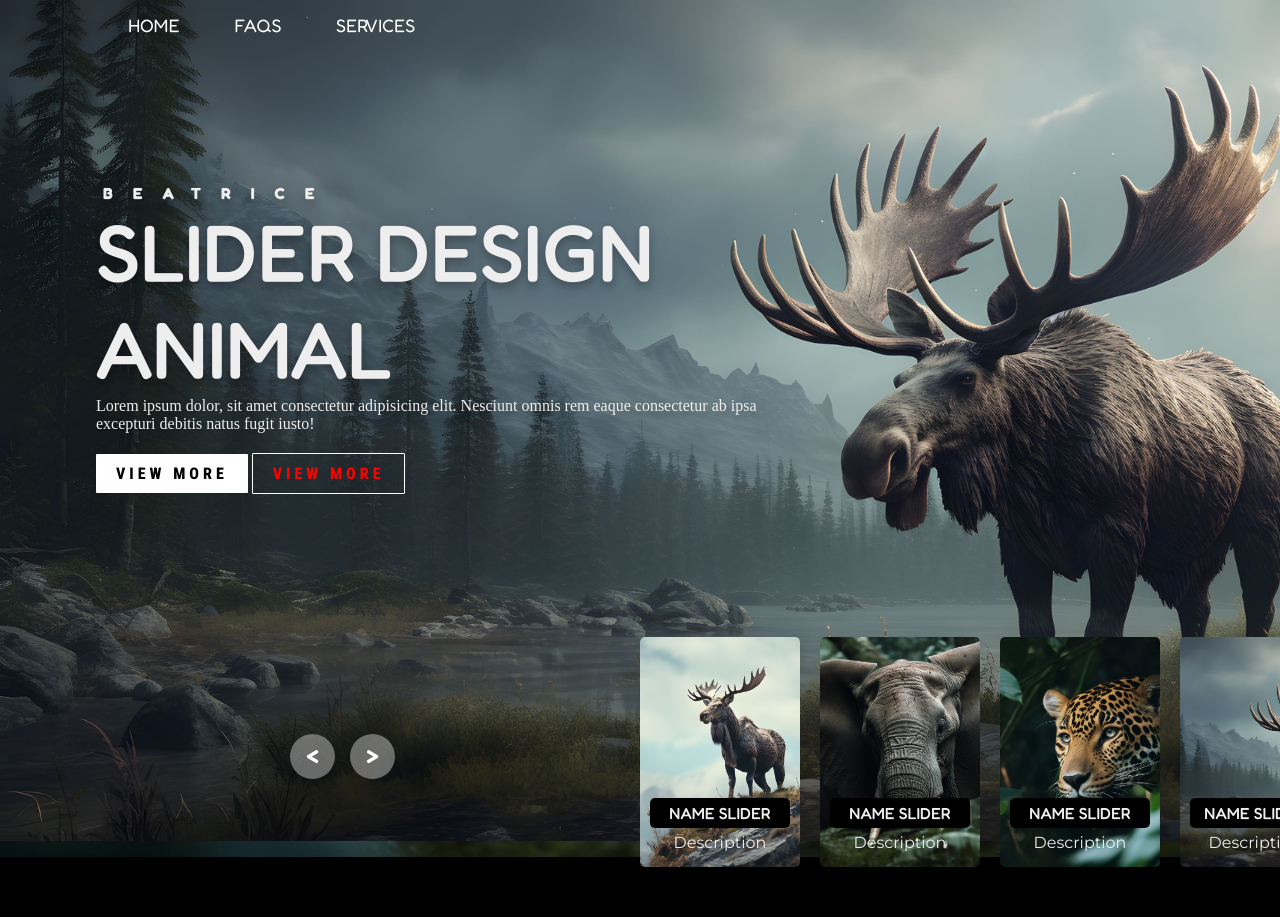
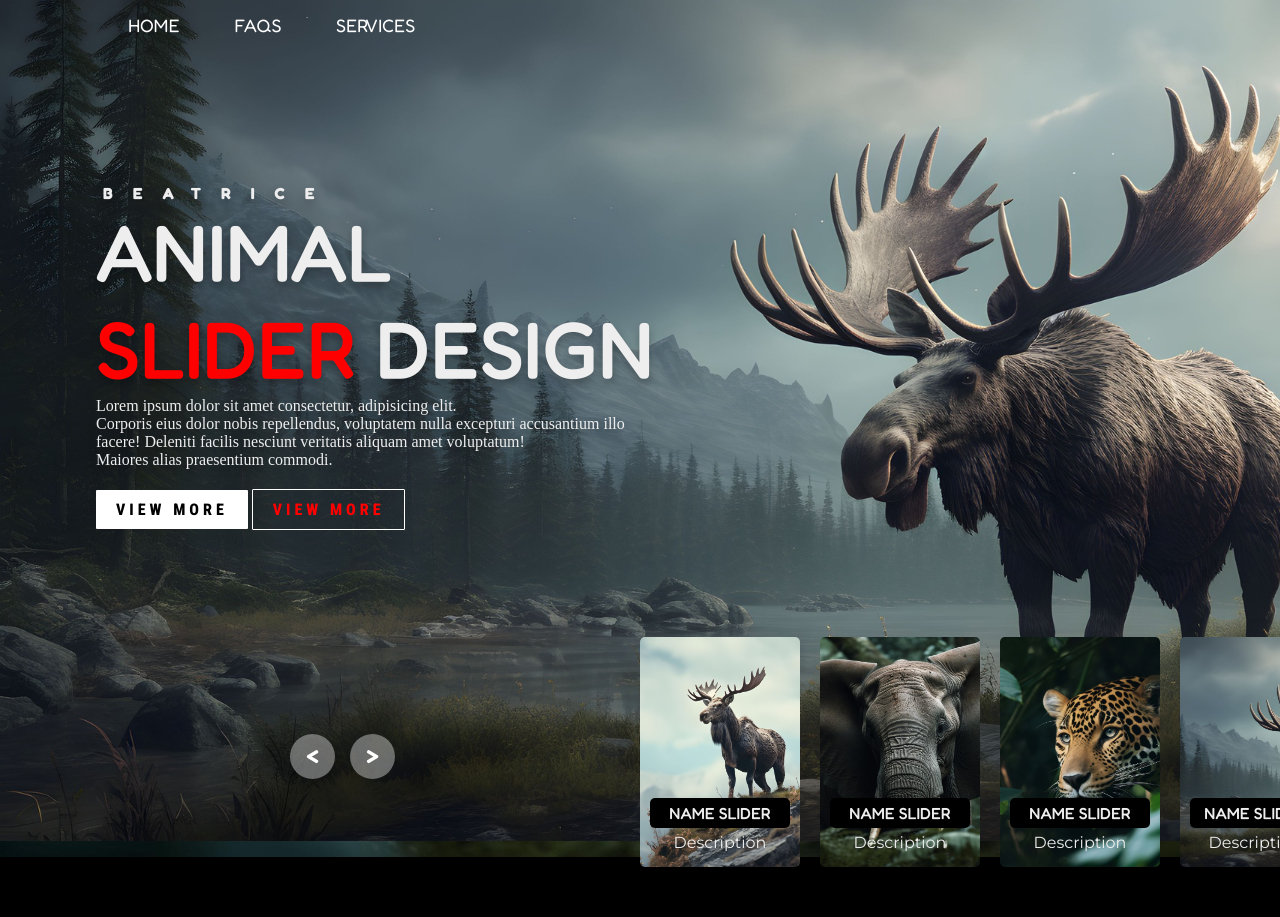
Before and after one commit to Charles-Muia/Slider_Effect, a PHP site: page / in a window 1280 px wide. Run offline with PHP 8.4, Linux system fonts and the light colour scheme.

Commit message:
Slider_8

```diff
--- a/index.php
+++ b/index.php
@@ -51,10 +51,14 @@
                 <img src="Img/img1.jpg" alt="">
                 <div class="content">
                     <div class="author">Beatrice</div>
-                    <div class="title">Slider Design</div>
-                    <div class="topic">animal</div>
+                    <div class="title">animal</div>
+                    <div class="topic"><span>slider</span> design</div>
                     <div class="description">
-                        Lorem ipsum dolor, sit amet consectetur adipisicing elit. Nesciunt omnis rem eaque consectetur ab ipsa excepturi debitis natus fugit iusto!
+                        Lorem ipsum dolor sit amet consectetur, adipisicing elit. <br>
+                        Corporis eius dolor nobis repellendus,
+                        voluptatem nulla excepturi accusantium illo <br> facere!
+                        Deleniti facilis nesciunt veritatis aliquam amet voluptatum! <br>
+                        Maiores alias praesentium commodi.
                     </div>
                         <div class="buttons">
                             <button>view more</button>
@@ -67,10 +71,14 @@
                 <img src="Img/img2.jpg" alt="">
                 <div class="content">
                     <div class="author">Beatrice</div>
-                    <div class="title">Slider Design</div>
-                    <div class="topic">animal</div>
+                    <div class="title">animal</div>
+                    <div class="topic"><span>slider</span> design</div>
                     <div class="description">
-                        Lorem ipsum dolor, sit amet consectetur adipisicing elit. Nesciunt omnis rem eaque consectetur ab ipsa excepturi debitis natus fugit iusto!
+                        Lorem ipsum dolor sit amet consectetur, adipisicing elit. <br>
+                        Corporis eius dolor nobis repellendus,
+                        voluptatem nulla excepturi accusantium illo <br> facere!
+                        Deleniti facilis nesciunt veritatis aliquam amet voluptatum! <br>
+                        Maiores alias praesentium commodi.
                     </div>
                         <div class="buttons">
                             <button>view more</button>
@@ -83,10 +91,14 @@
                 <img src="Img/img3.jpg" alt="">
                 <div class="content">
                     <div class="author">Beatrice</div>
-                    <div class="title">Slider Design</div>
-                    <div class="topic">animal</div>
+                    <div class="title">animal</div>
+                    <div class="topic"><span>slider</span> design</div>
                     <div class="description">
-                        Lorem ipsum dolor, sit amet consectetur adipisicing elit. Nesciunt omnis rem eaque consectetur ab ipsa excepturi debitis natus fugit iusto!
+                        Lorem ipsum dolor sit amet consectetur, adipisicing elit. <br>
+                        Corporis eius dolor nobis repellendus,
+                        voluptatem nulla excepturi accusantium illo <br> facere!
+                        Deleniti facilis nesciunt veritatis aliquam amet voluptatum! <br>
+                        Maiores alias praesentium commodi.
                     </div>
                         <div class="buttons">
                             <button>view more</button>
@@ -96,7 +108,7 @@
             </div>
 
             <div class="item">
-                <img src="Img/img1.jpg" alt="">
+                <img src="Img/img4.jpg" alt="">
                 <div class="content">
                     <div class="author">Beatrice</div>
                     <div class="title">animal</div>
@@ -118,6 +130,7 @@
 
 <!-- <<<<<<<<<<<<<<<<<<<<<<<<<<<<<<<<<<<<<<<<<THUMBNAILS>>>>>>>>>>>>>>>>>>>>>>>>>>>>>>>>>>>>>>>>>>>>>>>> -->
         <div class="thumbnails">
+
 
                 <div class="item">
                     <img src="Img/img2.jpg" alt="">
```
